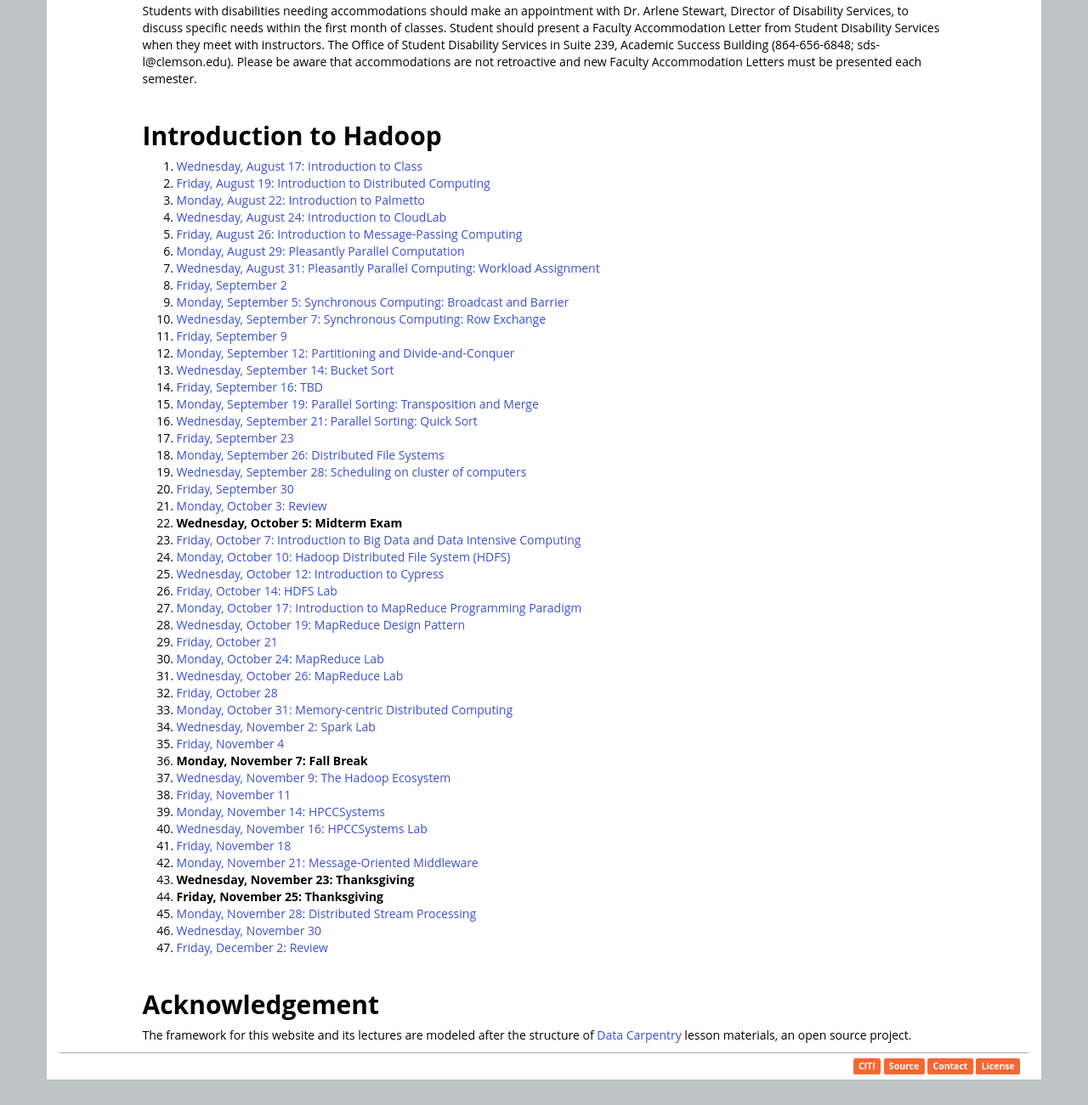
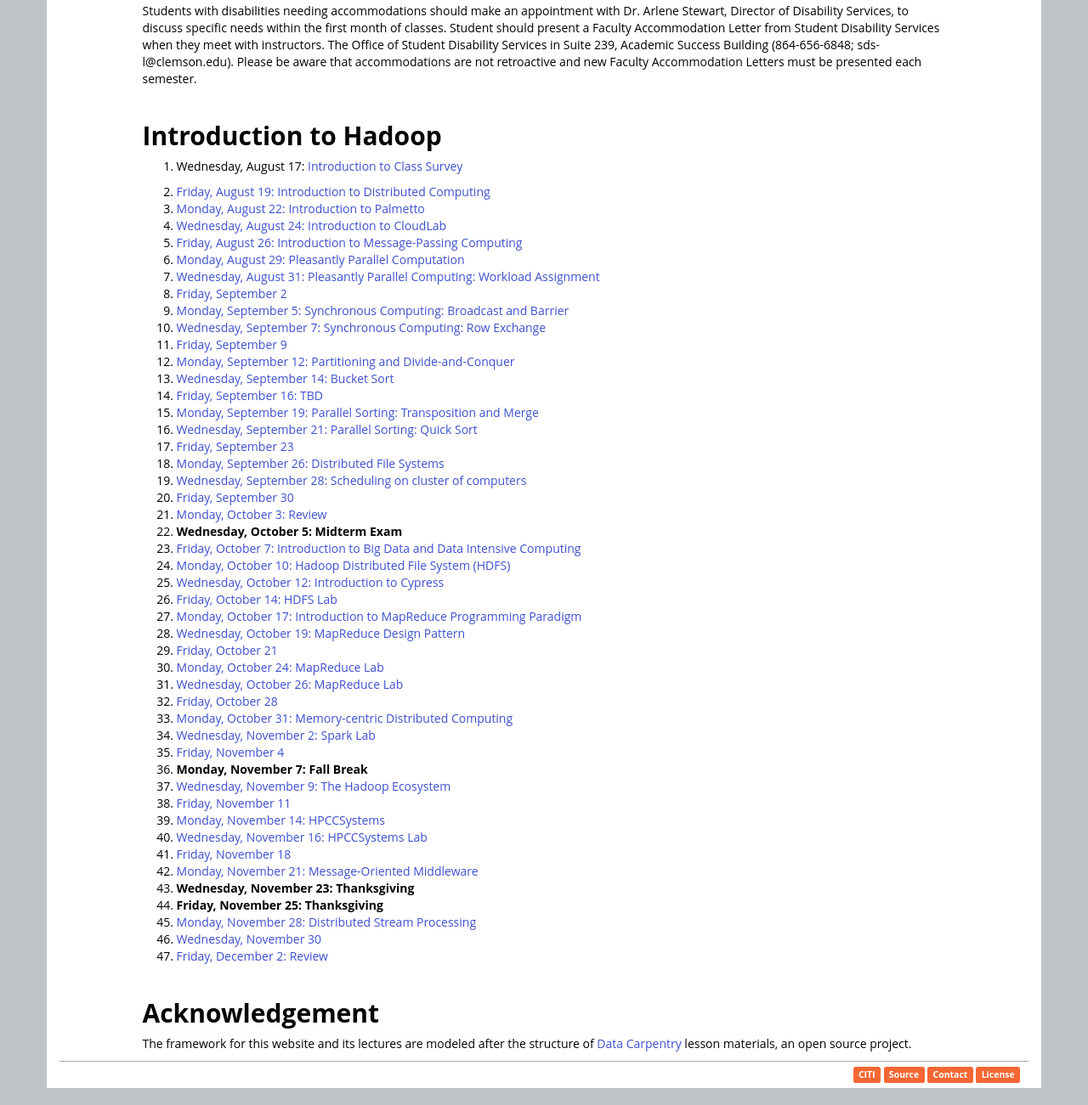
Before and after one commit to linhbngo/cpsc-3620, a plain HTML site: page index.html in a window 1280 px wide. Shown: the part 3159-4460 px from the top of the page at 85% size. Drawn offline with nearby package versions, Linux system fonts and the light colour scheme.

Commit message:
add survey

```diff
--- a/index.html
+++ b/index.html
@@ -124,7 +124,7 @@
 <p>Students with disabilities needing accommodations should make an appointment with Dr. Arlene Stewart, Director of Disability Services, to discuss specific needs within the first month of classes. Student should present a Faculty Accommodation Letter from Student Disability Services when they meet with instructors. The Office of Student Disability Services in Suite 239, Academic Success Building (864-656-6848; sds-l@clemson.edu). Please be aware that accommodations are not retroactive and new Faculty Accommodation Letters must be presented each semester.</p>
 <h2 id="introduction-to-hadoop">Introduction to Hadoop</h2>
 <ol style="list-style-type: decimal">
-<li><a href="00-intro-to-class.html">Wednesday, August 17: Introduction to Class</a></li>
+<li><p>Wednesday, August 17: <a href="00-intro-to-class.html">Introduction to Class</a> <a href="https://goo.gl/forms/I9aJw7OptDeIotx73">Survey</a></p></li>
 <li><a href="">Friday, August 19: Introduction to Distributed Computing</a></li>
 <li><a href="">Monday, August 22: Introduction to Palmetto</a></li>
 <li><a href="">Wednesday, August 24: Introduction to CloudLab</a></li>
@@ -170,7 +170,7 @@
 <li><strong>Friday, November 25: Thanksgiving</strong></li>
 <li><a href="">Monday, November 28: Distributed Stream Processing</a></li>
 <li><a href="">Wednesday, November 30</a></li>
-<li><a href="">Friday, December 2: Review</a></li>
+<li><p><a href="">Friday, December 2: Review</a></p></li>
 </ol>
 <h2 id="acknowledgement">Acknowledgement</h2>
 <p>The framework for this website and its lectures are modeled after the structure of <a href="https://datacarpentry.org/lessons/">Data Carpentry</a> lesson materials, an open source project.</p>
```
Also changed, not shown: index.md (+4 -4 lines).
